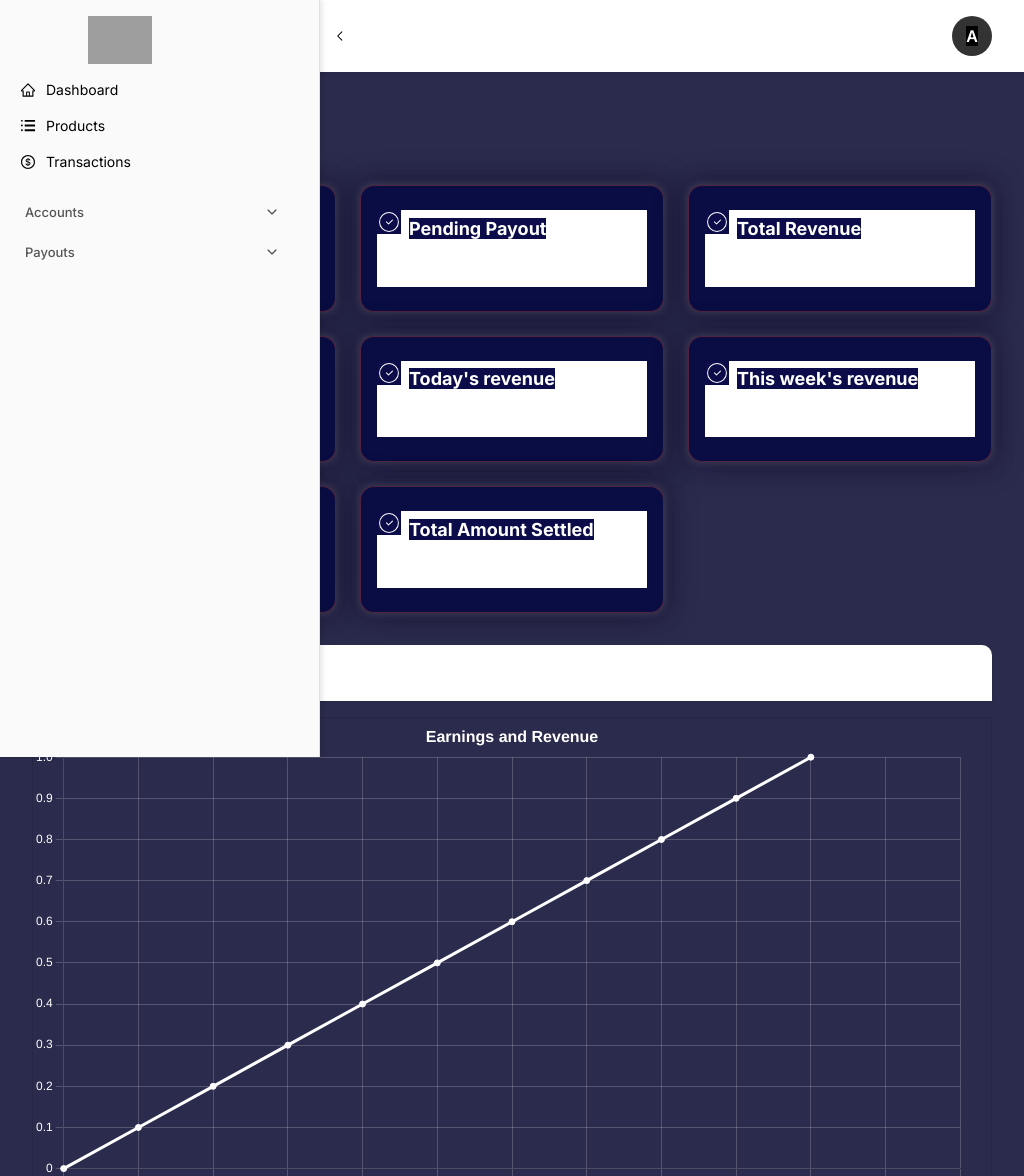
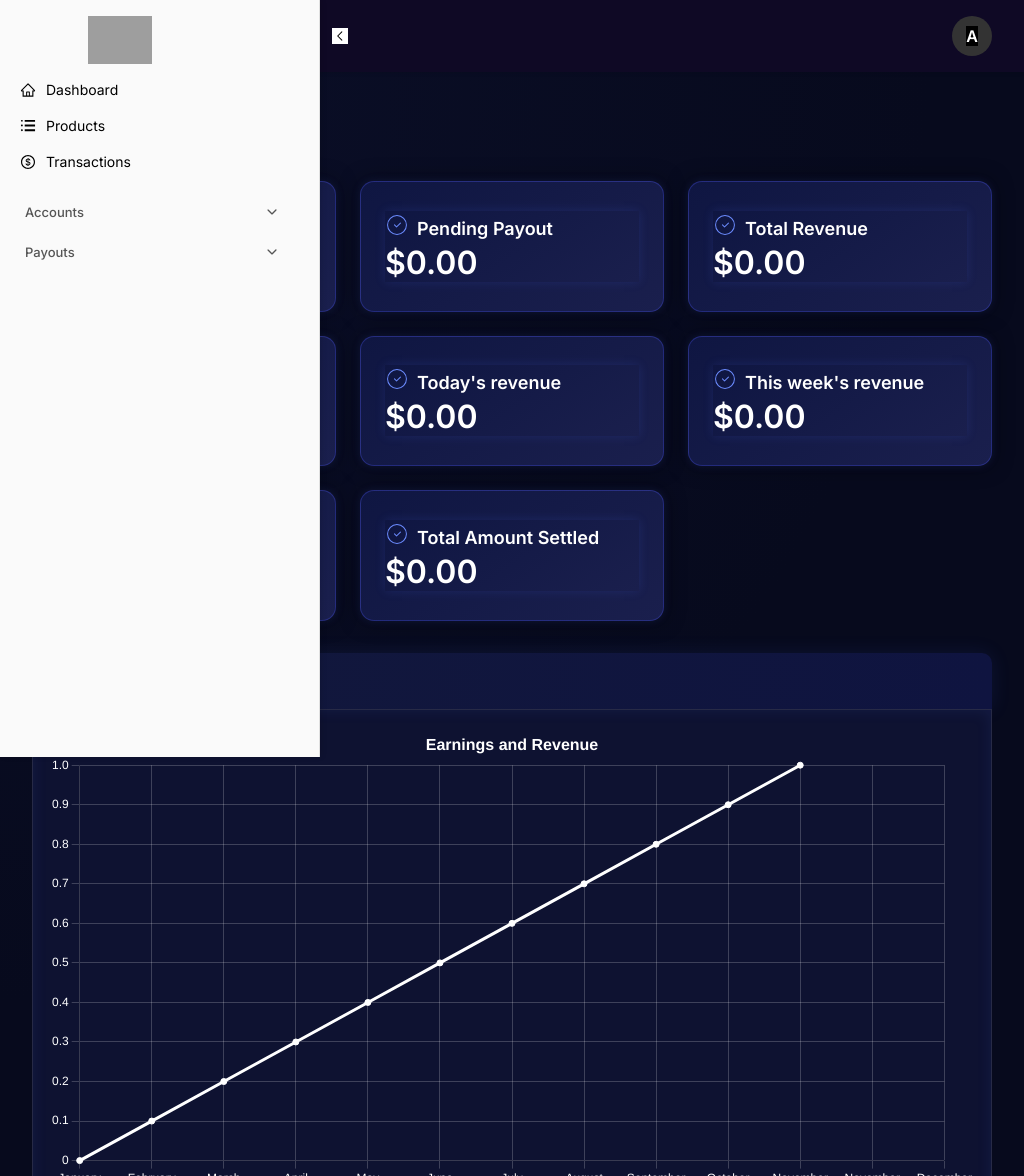
Before and after one commit to asamoah953/africheckout, a React (Vite) app: page / in a window 1024 px wide. Shown: the top 1176 px of the page. Built offline with nearby package versions, Linux system fonts and the light colour scheme; grey boxes are pictures that could not be loaded.

Commit message:
changed the dashboard interface

```diff
--- a/CSS/header.css
+++ b/CSS/header.css
@@ -3,7 +3,8 @@
   align-items: center;
   justify-content: space-between;
   padding: 1rem 2rem;
-  background-color: #ffffff;
+  /* background-color: #ffffff; */
+  background-color: rgb(15, 9, 37);
   box-shadow: 0 1px 4px rgba(0, 0, 0, 0.1);
   position: sticky;
   top: 0;
@@ -26,7 +27,7 @@
   display: block;
   height: 33px;
   width: 9rem;
-  background-color: #fff;
+  /* background-color: #fff; */
 }
 
 .left-arrow {
--- a/CSS/home.css
+++ b/CSS/home.css
@@ -1,4 +1,4 @@
-.dashboard-home {
+/* .dashboard-home {
   width: 100%;
   padding: 2rem;
   box-sizing: border-box;
@@ -26,11 +26,11 @@
   background-color: hsla(236, 82%, 7%, 0.842);
   box-shadow: 0 1px 3px rgba(150, 58, 58, 0.1);
   padding: 1.5rem 1rem;
-} */
+}
 
 .payout {
   border: 1px solid rgba(150, 58, 58, 0.5);
-  /* Light red border */
+  /* Light red border
   border-radius: 14px;
   background-color: hsla(236, 86%, 14%, 0.842);
   padding: 1.5rem 1rem;
@@ -44,7 +44,7 @@
 
 
 .money-info {
-  /* background-color: #FFFFFF; */
+  /* background-color: #FFFFFF;
   background-color: rgb(11, 12, 73);
   color: #ffffff;
 }
@@ -74,7 +74,7 @@
 }
 
 .earning {
-  /* background-color: #FFFFFF; */
+  /* background-color: #FFFFFF;
   background-color:rgb(48, 13, 51);
   border-radius: 10px 10px 0 0;
   padding: 1rem;
@@ -101,15 +101,131 @@
   width: 100% !important;
   height: auto !important;
 
+} */
+
+.dashboard-home {
+  width: 100%;
+  padding: 2rem;
+  box-sizing: border-box;
+  background: radial-gradient(circle at top left, #0b0f29, #070a1d 60%);
+  min-height: 100vh;
+  color: #fff;
+  font-family: 'Poppins', sans-serif;
 }
 
+.dashboardText {
+  font-size: 2.5rem;
+  font-weight: 700;
+  margin-bottom: 2rem;
+  color: #ffffff;
+  text-shadow: 0 0 15px rgba(80, 97, 255, 0.4);
+}
+
+/* Grid layout for info cards */
+.dashboard-div {
+  display: grid;
+  grid-template-columns: repeat(auto-fit, minmax(250px, 1fr));
+  gap: 1.5rem;
+  margin-bottom: 2.5rem;
+}
+
+/* Card styling */
+.payout {
+  background: linear-gradient(145deg, #0f1642, #1a1f4d);
+  border-radius: 14px;
+  border: 1px solid rgba(80, 90, 255, 0.3);
+  padding: 1.8rem 1.5rem;
+  position: relative;
+  box-shadow:
+    0 0 10px rgba(90, 115, 255, 0.15),
+    0 0 20px rgba(0, 0, 0, 0.5);
+  transition: all 0.3s ease;
+}
+
+.payout:hover {
+  transform: translateY(-5px);
+  box-shadow:
+    0 0 20px rgba(80, 115, 255, 0.3),
+    0 0 40px rgba(80, 115, 255, 0.2);
+}
+
+/* Content inside card */
+.money-info {
+  background: transparent;
+  color: #ffffff;
+}
+
+.icon {
+  color: #6c8cff;
+  font-size: 1.5rem;
+  vertical-align: middle;
+}
+
+.txt {
+  display: inline-block;
+  margin-left: 0.5rem;
+  font-size: 1rem;
+  color: #cfd3ff;
+  font-weight: 500;
+}
+
+.money-info h3 {
+  margin: 0.8rem 0 0;
+  font-size: 2rem;
+  font-weight: 600;
+  color: #ffffff;
+}
+
+/* Earnings Overview Section */
+.earning {
+  background: linear-gradient(90deg, #12183b, #0f1440);
+  border-radius: 10px 10px 0 0;
+  padding: 1rem 1.2rem;
+  box-shadow: 0 0 20px rgba(80, 115, 255, 0.1);
+}
+
+.text {
+  font-size: 1.2rem;
+  font-weight: 600;
+  color: #ffffff;
+  text-shadow: 0 0 10px rgba(80, 97, 255, 0.4);
+}
+
+/* Chart container */
+.charts {
+  width: 100%;
+  border-radius: 0 0 1rem 1rem;
+  border: 1px solid rgba(255, 255, 255, 0.1);
+  overflow: hidden;
+  background: #0e1231;
+  padding: 1rem;
+  box-sizing: border-box;
+}
+
+.charts canvas {
+  width: 100% !important;
+  height: auto !important;
+}
+
+/* Soft glowing animation for cards */
+@keyframes glowPulse {
+  0% {
+    box-shadow: 0 0 10px rgba(80, 115, 255, 0.15);
+  }
+  50% {
+    box-shadow: 0 0 25px rgba(80, 115, 255, 0.4);
+  }
+  100% {
+    box-shadow: 0 0 10px rgba(80, 115, 255, 0.15);
+  }
+}
 
 
 
 @media (max-width: 480px) {
 
   *{
-    background-color: rgb(43, 43, 77);
+    background-color: rgb(11, 12, 73);;
   }
   .dashboard-home {
     padding: 1rem;
@@ -118,6 +234,7 @@
   .dashboardText {
     font-size: 1.8rem;
     text-align: center;
+    color: white;
   }
 
   .dashboard-div {
@@ -207,7 +324,113 @@
 }
 
 @media (min-width: 769px) and (max-width: 1024px) {
+  .dashboardText {
+  font-size: 2.5rem;
+  margin-bottom: 2rem;
+  text-align: left;
+  font-weight: 700;
+  color: #ffffff;
+  text-shadow: 0 0 15px rgba(80, 97, 255, 0.4);
+  font-family: 'Poppins', sans-serif;
+}
 
+.dashboard-div {
+  display: grid;
+  grid-template-columns: repeat(auto-fit, minmax(250px, 1fr));
+  gap: 1.5rem;
+  margin-bottom: 2rem;
+}
+
+/* Info card style */
+.money-info {
+  background: linear-gradient(145deg, #0f1642, #1a1f4d);
+  border-radius: 14px;
+  border: 1px solid rgba(80, 90, 255, 0.3);
+  padding: 1.5rem;
+  box-shadow:
+    0 0 10px rgba(90, 115, 255, 0.15),
+    0 0 25px rgba(0, 0, 0, 0.5);
+  color: #ffffff;
+  transition: all 0.3s ease;
+  animation: glowPulse 3s infinite ease-in-out;
+}
+
+.money-info:hover {
+  transform: translateY(-6px);
+  box-shadow:
+    0 0 20px rgba(80, 115, 255, 0.3),
+    0 0 40px rgba(80, 115, 255, 0.2);
+}
+
+.icon {
+  font-size: 1.5rem;
+  color: #6c8cff;
+  vertical-align: middle;
+}
+
+.txt {
+  display: inline-block;
+  margin-left: 0.5rem;
+  font-size: 1rem;
+  vertical-align: middle;
+  color: #cfd3ff;
+  font-weight: 500;
+}
+
+.money-info h3 {
+  margin-top: 0.5rem;
+  font-size: 1.8rem;
+  font-weight: 600;
+  color: #ffffff;
+}
+
+/* Earning section */
+.earning {
+  background: linear-gradient(90deg, #12183b, #0f1440);
+  border-radius: 10px 10px 0 0;
+  padding: 1rem;
+  box-shadow: 0 0 20px rgba(80, 115, 255, 0.1);
+}
+
+.text {
+  font-size: 1.2rem;
+  font-weight: 600;
+  color: #ffffff;
+  background: transparent;
+  text-shadow: 0 0 10px rgba(80, 97, 255, 0.4);
+}
+
+/* Chart container */
+.charts {
+  width: 100%;
+  border-radius: 0 0 1rem 1rem;
+  border: 1px solid rgba(255, 255, 255, 0.1);
+  overflow: hidden;
+  box-sizing: border-box;
+  background: #0e1231;
+  padding: 1rem;
+  box-shadow: inset 0 0 15px rgba(80, 115, 255, 0.1);
+}
+
+.charts canvas {
+  width: 100% !important;
+  height: auto !important;
+}
+
+/* Glowing animation */
+@keyframes glowPulse {
+  0% {
+    box-shadow: 0 0 10px rgba(80, 115, 255, 0.15);
+  }
+  50% {
+    box-shadow: 0 0 25px rgba(80, 115, 255, 0.4);
+  }
+  100% {
+    box-shadow: 0 0 10px rgba(80, 115, 255, 0.15);
+  }
+}
+
+/*
   .dashboardText {
     font-size: 2.5rem;
     margin-bottom: 2rem;
@@ -268,7 +491,7 @@
   .charts canvas {
     width: 100% !important;
     height: auto !important;
-  }
+  } */
 
 
 }
```
